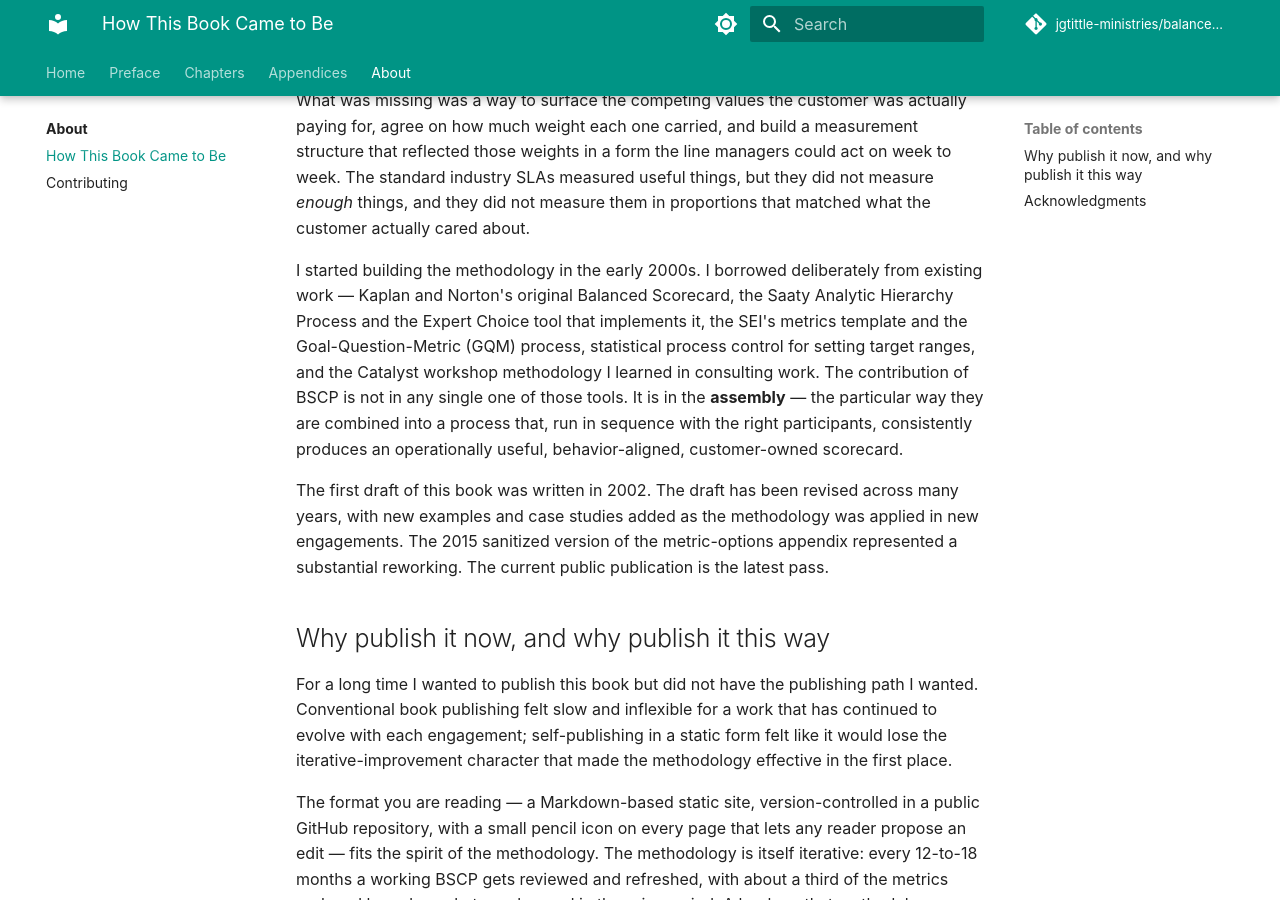
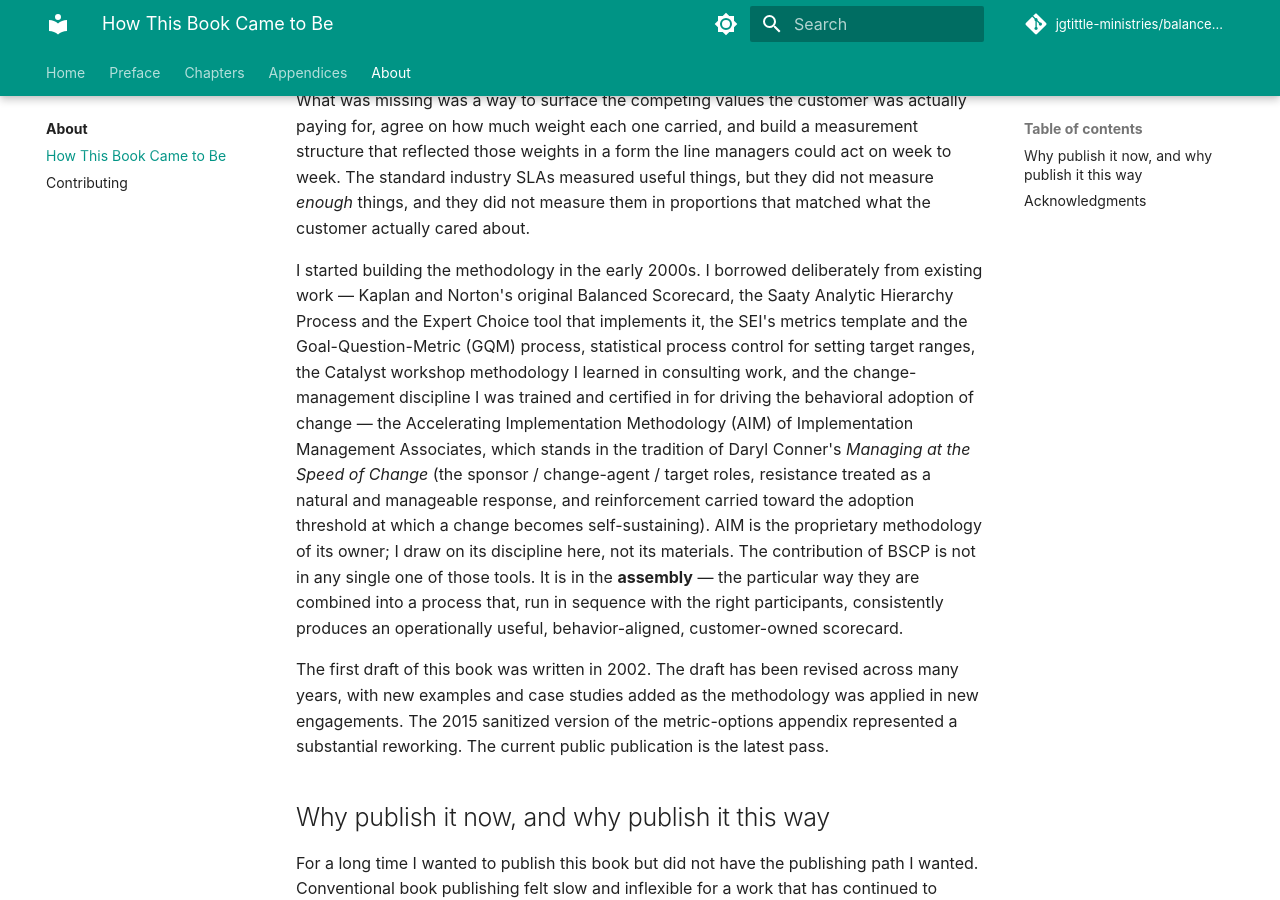
Before and after one commit to jgtittle-ministries/balanced-scorecard-process-dev, an MkDocs documentation site: the page built from docs/about/how-this-book-came-to-be.md, in a window 1280 px wide and 900 px high, scrolled down 330 px. Built offline with MkDocs 1.6.1 and Material for MkDocs 9.7.7, drawn with Linux system fonts in a browser that asks for light colours; some web fonts are replaced; comment, search, counter and statistics services are not loaded.

Commit message:
How This Book Came to Be: acknowledge AIM/IMA change-management lineage
Add the Accelerating Implementation Methodology (AIM) of Implementation
Management Associates -- in the Daryl Conner "Managing at the Speed of Change"
tradition (sponsor/agent/target, resistance, reinforcement toward a
self-sustaining adoption threshold) -- to the list of methodologies BSCP
borrowed from. This is the change-adoption discipline behind BSCP's
implementation dimension. Kept the no-CSC generalization, and noted AIM is
its owner's proprietary methodology (discipline drawn on, not materials).
Companion to the formative-lineage entry added in IJH Vol 5 Part I.

Co-Authored-By: Claude Opus 4.8 <noreply@anthropic.com>

```diff
--- a/docs/about/how-this-book-came-to-be.md
+++ b/docs/about/how-this-book-came-to-be.md
@@ -8,7 +8,7 @@ The Balanced Scorecard Process was not invented in a single moment. It grew, ove
 
 What was missing was a way to surface the competing values the customer was actually paying for, agree on how much weight each one carried, and build a measurement structure that reflected those weights in a form the line managers could act on week to week. The standard industry SLAs measured useful things, but they did not measure *enough* things, and they did not measure them in proportions that matched what the customer actually cared about.
 
-I started building the methodology in the early 2000s. I borrowed deliberately from existing work — Kaplan and Norton's original Balanced Scorecard, the Saaty Analytic Hierarchy Process and the Expert Choice tool that implements it, the SEI's metrics template and the Goal-Question-Metric (GQM) process, statistical process control for setting target ranges, and the Catalyst workshop methodology I learned in consulting work. The contribution of BSCP is not in any single one of those tools. It is in the **assembly** — the particular way they are combined into a process that, run in sequence with the right participants, consistently produces an operationally useful, behavior-aligned, customer-owned scorecard.
+I started building the methodology in the early 2000s. I borrowed deliberately from existing work — Kaplan and Norton's original Balanced Scorecard, the Saaty Analytic Hierarchy Process and the Expert Choice tool that implements it, the SEI's metrics template and the Goal-Question-Metric (GQM) process, statistical process control for setting target ranges, the Catalyst workshop methodology I learned in consulting work, and the change-management discipline I was trained and certified in for driving the behavioral adoption of change — the Accelerating Implementation Methodology (AIM) of Implementation Management Associates, which stands in the tradition of Daryl Conner's *Managing at the Speed of Change* (the sponsor / change-agent / target roles, resistance treated as a natural and manageable response, and reinforcement carried toward the adoption threshold at which a change becomes self-sustaining). AIM is the proprietary methodology of its owner; I draw on its discipline here, not its materials. The contribution of BSCP is not in any single one of those tools. It is in the **assembly** — the particular way they are combined into a process that, run in sequence with the right participants, consistently produces an operationally useful, behavior-aligned, customer-owned scorecard.
 
 The first draft of this book was written in 2002. The draft has been revised across many years, with new examples and case studies added as the methodology was applied in new engagements. The 2015 sanitized version of the metric-options appendix represented a substantial reworking. The current public publication is the latest pass.
 
```
